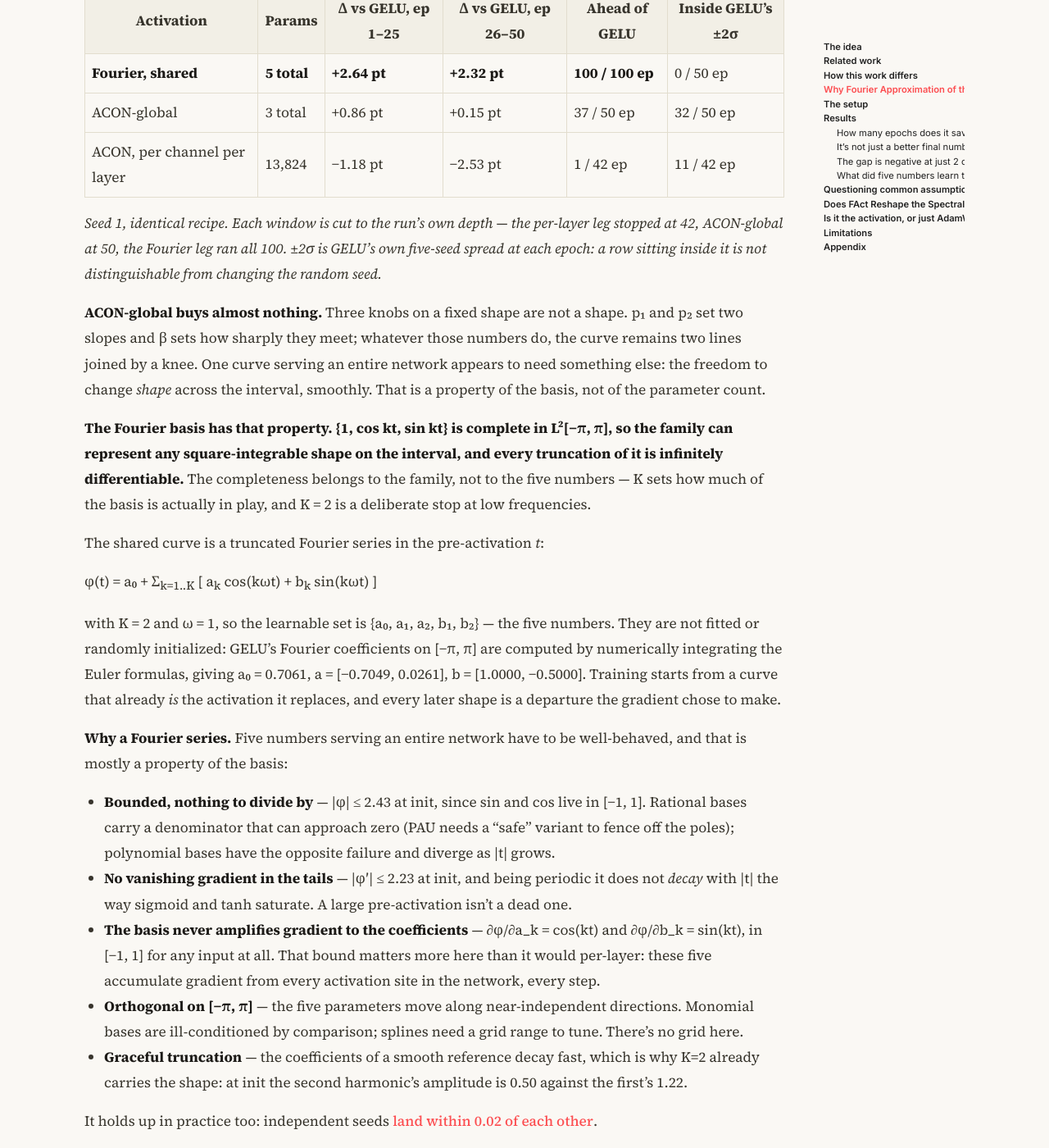
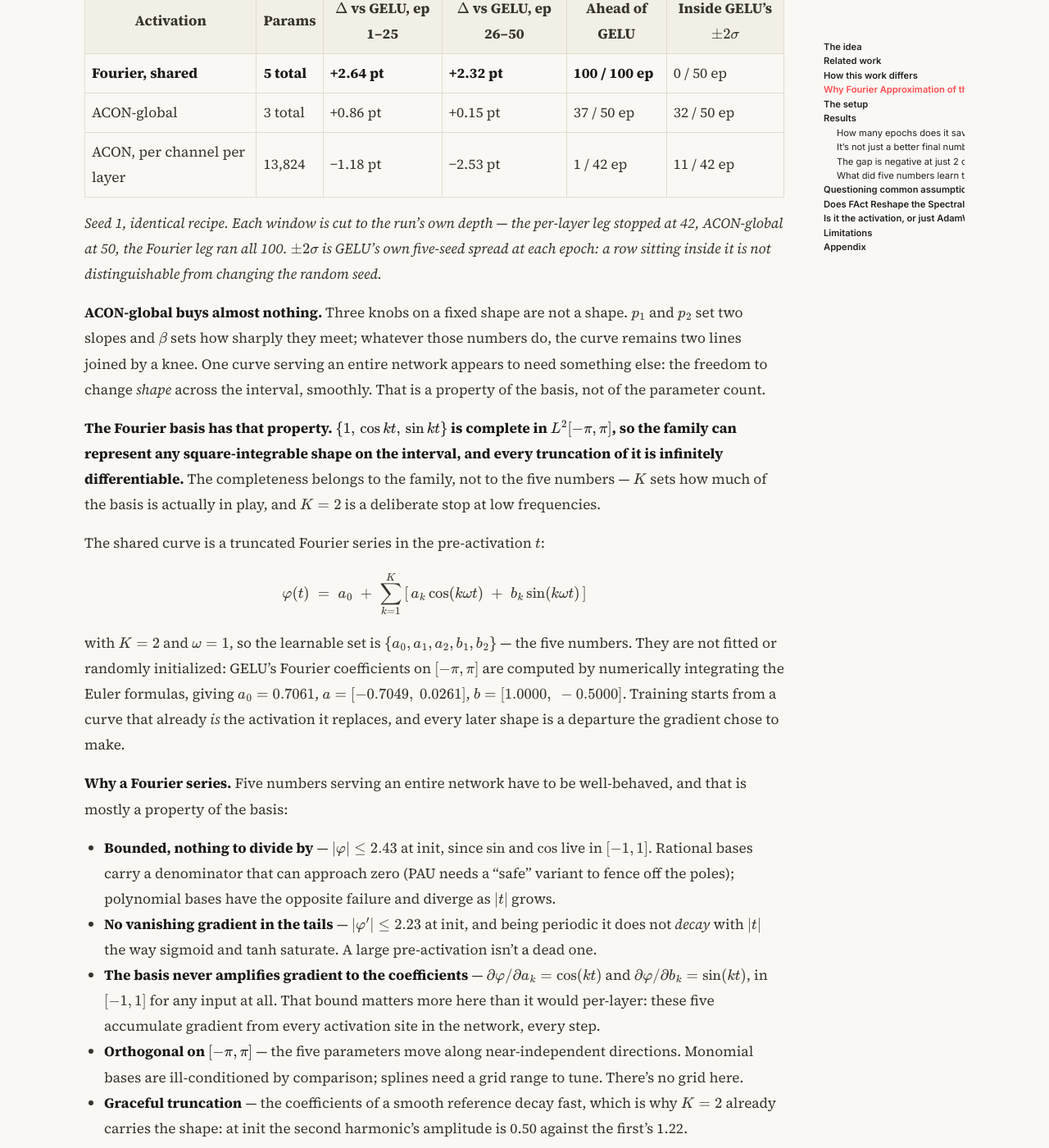
Before and after one commit to Arunprakash-A/Arunprakash-a.github.io, a Jekyll site: the page built from _posts/2026-08-11-learnable-activations-might-have-better-loss-landscape.md, in a window 1280 px wide and 1400 px high, scrolled down 5017 px. Shown: the whole window at 82% size. Built offline with Jekyll 4.4.1, drawn with Linux system fonts in a browser that asks for light colours; nearby versions of some CDN libraries; formulas are drawn with MathJax 3; some of the changed text lies outside the part shown.

Commit message:
blog: typeset the math with MathJax
Enables mathjax for the post and converts the Fourier series to a display
equation plus 37 inline expressions that were previously Unicode subscripts
and <sub> tags. Also fixes the stable-rank definition, whose bare underscores
could have been read as markdown emphasis.

```diff
--- a/_posts/2026-08-11-learnable-activations-might-have-better-loss-landscape.md
+++ b/_posts/2026-08-11-learnable-activations-might-have-better-loss-landscape.md
@@ -14,7 +15,7 @@ SiLU, and so on. Either way, we end up fixing the activation function ahead of
 time, hoping that whatever worked best in someone else's study will also work
 best for ours. There have been many attempts to adapt the curve rather than
 inherit it — but with its shape pre-defined, learning only its curvature.
-PReLU learns the slope of the negative arm; Swish-β learns how sharply the
+PReLU learns the slope of the negative arm; Swish-$\beta$ learns how sharply the
 curve bends; ACON generalizes both under a single form. Which family the
 curve belongs to is still a decision made in advance.
 
@@ -97,12 +98,12 @@ are modest: one number for PReLU, three for ACON, ten for PAU. But they are
 | | What's learned | Shared across | Activation params | IN-1K |
 |---|---|---|---|---|
 | ReLU / GELU | nothing | — | 0 | ✓ |
-| [PReLU](https://arxiv.org/abs/1502.01852), Swish-β, [ACON](https://arxiv.org/abs/2009.04759) | a knob on a known shape | channel | 1–3 / channel | ✓ |
-| [APL](https://arxiv.org/abs/1412.6830) | shape, from hinges | neuron | 2S / neuron | |
+| [PReLU](https://arxiv.org/abs/1502.01852), Swish-$\beta$, [ACON](https://arxiv.org/abs/2009.04759) | a knob on a known shape | channel | 1–3 / channel | ✓ |
+| [APL](https://arxiv.org/abs/1412.6830) | shape, from hinges | neuron | $2S$ / neuron | |
 | [PAU](https://arxiv.org/abs/1907.06732), [rational nets](https://arxiv.org/abs/2004.01902) | whole shape, rational basis | layer | ~10 / layer | ✓ |
 | [DeepLABNet](https://arxiv.org/abs/1911.09257) | whole shape, RBF basis | unit | per unit | |
 | [KAN](https://arxiv.org/abs/2404.19756), [F-KAN](https://arxiv.org/abs/2409.09323), [KAF](https://arxiv.org/abs/2502.06018) | whole shape, spline / Fourier | **every edge** | scales with weight count | ✓ |
-| [SIREN](https://arxiv.org/abs/2006.09661) | nothing — ω₀ is a hyperparameter | — | 0 | |
+| [SIREN](https://arxiv.org/abs/2006.09661) | nothing — $\omega_0$ is a hyperparameter | — | 0 | |
 | [STAF](https://arxiv.org/abs/2502.00869) | amplitude, frequency, phase | neuron | 3 / harmonic / neuron | |
 | [GAAF](https://arxiv.org/abs/1906.01170), [LAAF](https://royalsocietypublishing.org/doi/abs/10.1098/rspa.2020.0334) | a *scale* inside a fixed shape | **whole network** / layer | **1 total** | |
 | **This study** | **whole shape, Fourier basis** | **whole network** | **5 total** | **✓** |
@@ -117,7 +118,8 @@ per edge — **the activation budget grows with the network.**
 
 Put that on the model in this experiment — a depth-6 ViT-Ti/16 with 768
 hidden units per block, so **4,608 activation sites**. ACON-C learns three
-channel-wise numbers (p₁, p₂, β) at each one: **13,824 extra parameters**.
+channel-wise numbers $(p_1, p_2, \beta)$ at each one: **13,824 extra
+parameters**.
 A per-edge basis like KAN's would put a small learned function on each of
 the 1.77M FFN weights. The activation here is **five numbers** — and it is
 still five numbers at ViT-L, because it does not scale with anything.
@@ -141,8 +143,9 @@ at all. What we designed is the conjunction:
 only three parameters?**
 
 ACON is the strongest member of the knob-on-a-known-shape family: it smoothly
-interpolates between max(p₁t, p₂t) and a linear map, recovering ReLU, Leaky
-ReLU, PReLU and Swish as special cases, for three numbers. So we shared those
+interpolates between $\max(p_1 t,\, p_2 t)$ and a linear map, recovering
+ReLU, Leaky ReLU, PReLU and Swish as special cases, for three numbers. So we
+shared those
 three numbers globally, exactly the way ours are shared, under a
 byte-identical recipe. We called it at 50
 epochs: ahead of fixed GELU at only 37 of them, by +0.5 pt on average, and
@@ -150,7 +153,7 @@ inside GELU's own five-seed noise band at roughly two thirds of them. Run
 ACON the way its paper prescribes instead — per channel, per layer, 13,824
 parameters — and on this model it falls *below* the fixed baseline.
 
-| Activation | Params | Δ vs GELU, ep 1–25 | Δ vs GELU, ep 26–50 | Ahead of GELU | Inside GELU's ±2σ |
+| Activation | Params | $\Delta$ vs GELU, ep 1–25 | $\Delta$ vs GELU, ep 26–50 | Ahead of GELU | Inside GELU's $\pm 2\sigma$ |
 |---|---|---|---|---|---|
 | **Fourier, shared** | **5 total** | **+2.64 pt** | **+2.32 pt** | **100 / 100 ep** | 0 / 50 ep |
 | ACON-global | 3 total | +0.86 pt | +0.15 pt | 37 / 50 ep | 32 / 50 ep |
@@ -158,53 +161,58 @@ parameters — and on this model it falls *below* the fixed baseline.
 
 *Seed 1, identical recipe. Each window is cut to the run's own depth — the
 per-layer leg stopped at 42, ACON-global at 50, the Fourier leg ran all 100.
-±2σ is GELU's own five-seed spread at each epoch: a row sitting inside it is
-not distinguishable from changing the random seed.*
+$\pm 2\sigma$ is GELU's own five-seed spread at each epoch: a row sitting
+inside it is not distinguishable from changing the random seed.*
 
 **ACON-global buys almost nothing.** Three knobs on a fixed shape are not a
-shape. p₁ and p₂ set two slopes and β sets how sharply they meet; whatever
-those numbers do, the curve remains two lines joined by a knee. One curve
+shape. $p_1$ and $p_2$ set two slopes and $\beta$ sets how sharply they meet;
+whatever those numbers do, the curve remains two lines joined by a knee. One
+curve
 serving an entire network appears to need something else: the freedom to
 change *shape* across the interval, smoothly. That is a property of the
 basis, not of the parameter count.
 
-**The Fourier basis has that property. {1, cos kt, sin kt} is complete in
-L²[−π, π], so the family can represent any square-integrable shape on the
-interval, and every truncation of it is infinitely differentiable.** The
-completeness belongs to the family, not to the five numbers — K sets how much
-of the basis is actually in play, and K = 2 is a deliberate stop at low
-frequencies.
+**The Fourier basis has that property. $\lbrace 1,\, \cos kt,\, \sin kt \rbrace$
+is complete in $L^2[-\pi, \pi]$, so the family can represent any
+square-integrable shape on the interval, and every truncation of it is
+infinitely differentiable.** The completeness belongs to the family, not to the
+five numbers — $K$ sets how much of the basis is actually in play, and $K = 2$
+is a deliberate stop at low frequencies.
 
-The shared curve is a truncated Fourier series in the pre-activation *t*:
+The shared curve is a truncated Fourier series in the pre-activation $t$:
 
-φ(t) = a₀ + Σ<sub>k=1..K</sub> [ a<sub>k</sub> cos(kωt) + b<sub>k</sub> sin(kωt) ]
+$$
+\varphi(t) \;=\; a_0 \;+\; \sum_{k=1}^{K} \left[\, a_k \cos(k\omega t) \;+\; b_k \sin(k\omega t) \,\right]
+$$
 
-with K = 2 and ω = 1, so the learnable set is {a₀, a₁, a₂, b₁, b₂} — the
-five numbers. They are not fitted or randomly initialized: GELU's Fourier
-coefficients on [−π, π] are computed by numerically integrating the Euler
-formulas, giving a₀ = 0.7061, a = [−0.7049, 0.0261], b = [1.0000, −0.5000].
+with $K = 2$ and $\omega = 1$, so the learnable set is
+$\lbrace a_0, a_1, a_2, b_1, b_2 \rbrace$ — the five numbers. They are not
+fitted or randomly initialized: GELU's Fourier coefficients on $[-\pi, \pi]$
+are computed by numerically integrating the Euler formulas, giving
+$a_0 = 0.7061$, $a = [-0.7049,\ 0.0261]$, $b = [1.0000,\ -0.5000]$.
 Training starts from a curve that already *is* the activation it replaces,
 and every later shape is a departure the gradient chose to make.
 
 **Why a Fourier series.** Five numbers serving an entire network have to be
 well-behaved, and that is mostly a property of the basis:
 
-- **Bounded, nothing to divide by** — |φ| ≤ 2.43 at init, since sin and cos
-  live in [−1, 1]. Rational bases carry a denominator that can approach zero
-  (PAU needs a "safe" variant to fence off the poles); polynomial bases have
-  the opposite failure and diverge as |t| grows.
-- **No vanishing gradient in the tails** — |φ′| ≤ 2.23 at init, and being
-  periodic it does not *decay* with |t| the way sigmoid and tanh saturate. A
-  large pre-activation isn't a dead one.
-- **The basis never amplifies gradient to the coefficients** — ∂φ/∂a_k =
-  cos(kt) and ∂φ/∂b_k = sin(kt), in [−1, 1] for any input at all. That bound
-  matters more here than it would per-layer: these five accumulate gradient
-  from every activation site in the network, every step.
-- **Orthogonal on [−π, π]** — the five parameters move along near-independent
-  directions. Monomial bases are ill-conditioned by comparison; splines need
-  a grid range to tune. There's no grid here.
+- **Bounded, nothing to divide by** — $|\varphi| \le 2.43$ at init, since
+  $\sin$ and $\cos$ live in $[-1, 1]$. Rational bases carry a denominator that
+  can approach zero (PAU needs a "safe" variant to fence off the poles);
+  polynomial bases have the opposite failure and diverge as $|t|$ grows.
+- **No vanishing gradient in the tails** — $|\varphi'| \le 2.23$ at init, and
+  being periodic it does not *decay* with $|t|$ the way sigmoid and tanh
+  saturate. A large pre-activation isn't a dead one.
+- **The basis never amplifies gradient to the coefficients** —
+  $\partial\varphi/\partial a_k = \cos(kt)$ and
+  $\partial\varphi/\partial b_k = \sin(kt)$, in $[-1, 1]$ for any input at
+  all. That bound matters more here than it would per-layer: these five
+  accumulate gradient from every activation site in the network, every step.
+- **Orthogonal on $[-\pi, \pi]$** — the five parameters move along
+  near-independent directions. Monomial bases are ill-conditioned by
+  comparison; splines need a grid range to tune. There's no grid here.
 - **Graceful truncation** — the coefficients of a smooth reference decay
-  fast, which is why K=2 already carries the shape: at init the second
+  fast, which is why $K=2$ already carries the shape: at init the second
   harmonic's amplitude is 0.50 against the first's 1.22.
 
 It holds up in practice too: independent seeds [land within 0.02 of each
@@ -253,7 +261,7 @@ variants at matched seed, so the activation is the only thing that differs.
 extra numbers, holding at 498 of the 500 matched epoch checkpoints, across
 five independent seeds.**
 
-| Test top-1 (official 50K val) | Fixed | Learnable | Δ |
+| Test top-1 (official 50K val) | Fixed | Learnable | $\Delta$ |
 |---|---|---|---|
 | seed 1 | 62.50% | 65.12% | +2.62 |
 | seed 2 | 62.56% | 64.33% | +1.77 |
@@ -262,9 +270,9 @@ five independent seeds.**
 | seed 5 | 62.49% | 64.27% | +1.78 |
 | **mean ± s.d.** | 62.45 ± 0.13% | **64.38 ± 0.44%** | **+1.93 ± 0.43** |
 
-Paired across all five seeds: t(4) = 10.02, p = 0.00056. Best-validation
+Paired across all five seeds: $t(4) = 10.02$, $p = 0.00056$. Best-validation
 accuracy tells the same story: 64.98% → 67.03%, +2.06 ± 0.54 pt,
-t(4) = 8.45, p = 0.00108.
+$t(4) = 8.45$, $p = 0.00108$.
 
 ### How many epochs does it save?
 
@@ -355,18 +364,18 @@ computing.
   seeds (−0.352, −0.356, −0.339).
 
 - **The one feature credited with the fixed activation's edge over ReLU
-  relocated instead of disappearing.** Its dip sat at t ≈ −0.75; in the
-  learned curve that region is lifted to a small positive bump, and the dip
-  reappears just past zero, at t ≈ +0.19.
+  relocated instead of disappearing.** Its dip sat at $t \approx -0.75$; in
+  the learned curve that region is lifted to a small positive bump, and the dip
+  reappears just past zero, at $t \approx +0.19$.
 
 - **A shape this specific, reproduced this exactly, argues against "any
   smooth default will do."** Three independent seeds, under active weight
   decay, land on the same non-monotonic, sign-flipped curve.
 
 - **Getting the far field "wrong" costs next to nothing, because the far
-  field is nearly empty.** The curves diverge sharply past |t| ≈ 2, but
-  almost no real pre-activation ever lands there (0.013% outside ±π, none
-  outside ±2π).
+  field is nearly empty.** The curves diverge sharply past $|t| \approx 2$,
+  but almost no real pre-activation ever lands there (0.013% outside $\pm\pi$,
+  none outside $\pm 2\pi$).
 
 ## Does FAct Reshape the Spectral Geometry of the Network?
 
@@ -378,8 +387,8 @@ standard scalar summaries of that spectrum are a reasonable weight-space proxy
 for "how extreme a map this layer computes": the **spectral norm** (the top
 singular value — an upper bound on how much the layer can stretch its input
 in any direction, i.e. a Lipschitz-constant proxy) and the **stable rank**
-(‖W‖²_F / ‖W‖²_2 — how spread the weight's energy is across directions, versus
-concentrated in one).
+($\lVert W\rVert_F^2 / \lVert W\rVert_2^2$ — how spread the weight's energy is
+across directions, versus concentrated in one).
 
 <img src="/images/Learnable-Activations-Might-Have-Better-Loss-Landscape/fig_landscape_summary.png" alt="fc1 spectral norm and stable rank over training, standard vs Global FAct K=2, mean over 6 transformer blocks with min-max band" style="max-width:100%">
 
@@ -540,18 +550,18 @@ passed by reference, exactly as in the ViT. Four arms, five seeds each:
 |---|---|---|
 | `standard` | nothing (GELU) | 0 |
 | `prelu_global` | one negative slope | **1** |
-| `swish_global` | one β in x·σ(βx) | **1** |
+| `swish_global` | one $\beta$ in $x\cdot\sigma(\beta x)$ | **1** |
 | `fact_k2_global` | the whole shape | **5** |
 
-Test accuracy, mean ± std over 5 seeds, with a paired two-sided *t*-test
-against `standard` (df=4, so |t| > 2.776 is p < 0.05):
+Test accuracy, mean ± std over 5 seeds, with a paired two-sided $t$-test
+against `standard` (df = 4, so $|t| > 2.776$ is $p < 0.05$):
 
 | Dataset | Epochs | `standard` | `prelu_global` | `swish_global` | `fact_k2_global` |
 |---|---|---|---|---|---|
-| Fashion-MNIST | 30 | 87.22 ± 0.49 | 87.68 ± 0.30 <br>+0.45 (t=1.53) | 87.14 ± 0.95 <br>−0.08 (t=−0.17) | **89.00 ± 0.44** <br>**+1.78 (t=7.34)** |
-| CIFAR-10 | 40 | 66.98 ± 0.49 | 68.71 ± 0.27 <br>+1.73 (t=8.05) | 66.43 ± 0.45 <br>−0.55 (t=−5.04) | **75.06 ± 1.29** <br>**+8.08 (t=18.38)** |
-| CIFAR-100 | 60 | 37.63 ± 0.31 | 37.85 ± 0.65 <br>+0.22 (t=0.73) | 37.49 ± 0.82 <br>−0.14 (t=−0.47) | **46.41 ± 0.83** <br>**+8.78 (t=25.44)** |
-| Tiny-ImageNet | 80 | 30.51 ± 0.20 | 29.27 ± 0.43 <br>**−1.24 (t=−5.12)** | 30.37 ± 0.65 <br>−0.15 (t=−0.40) | **35.36 ± 0.59** <br>**+4.84 (t=16.17)** |
+| Fashion-MNIST | 30 | 87.22 ± 0.49 | 87.68 ± 0.30 <br>+0.45 ($t=1.53$) | 87.14 ± 0.95 <br>−0.08 ($t=-0.17$) | **89.00 ± 0.44** <br>**+1.78 ($t=7.34$)** |
+| CIFAR-10 | 40 | 66.98 ± 0.49 | 68.71 ± 0.27 <br>+1.73 ($t=8.05$) | 66.43 ± 0.45 <br>−0.55 ($t=-5.04$) | **75.06 ± 1.29** <br>**+8.08 ($t=18.38$)** |
+| CIFAR-100 | 60 | 37.63 ± 0.31 | 37.85 ± 0.65 <br>+0.22 ($t=0.73$) | 37.49 ± 0.82 <br>−0.14 ($t=-0.47$) | **46.41 ± 0.83** <br>**+8.78 ($t=25.44$)** |
+| Tiny-ImageNet | 80 | 30.51 ± 0.20 | 29.27 ± 0.43 <br>**−1.24 ($t=-5.12$)** | 30.37 ± 0.65 <br>−0.15 ($t=-0.40$) | **35.36 ± 0.59** <br>**+4.84 ($t=16.17$)** |
 
 </div>
 </details>
```
Also changed, not shown: other parts of _posts/2026-08-11-learnable-activations-might-have-better-loss-landscape.md (+13 -10 lines).
